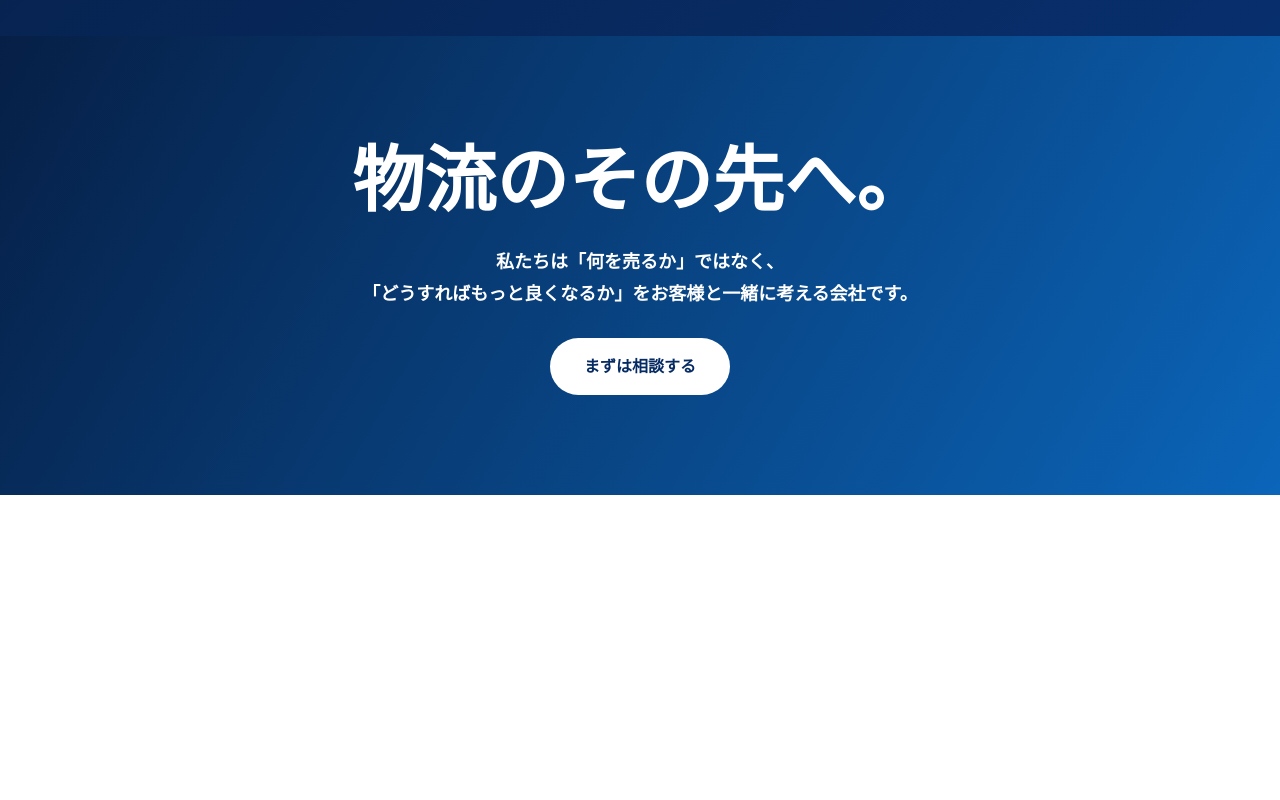
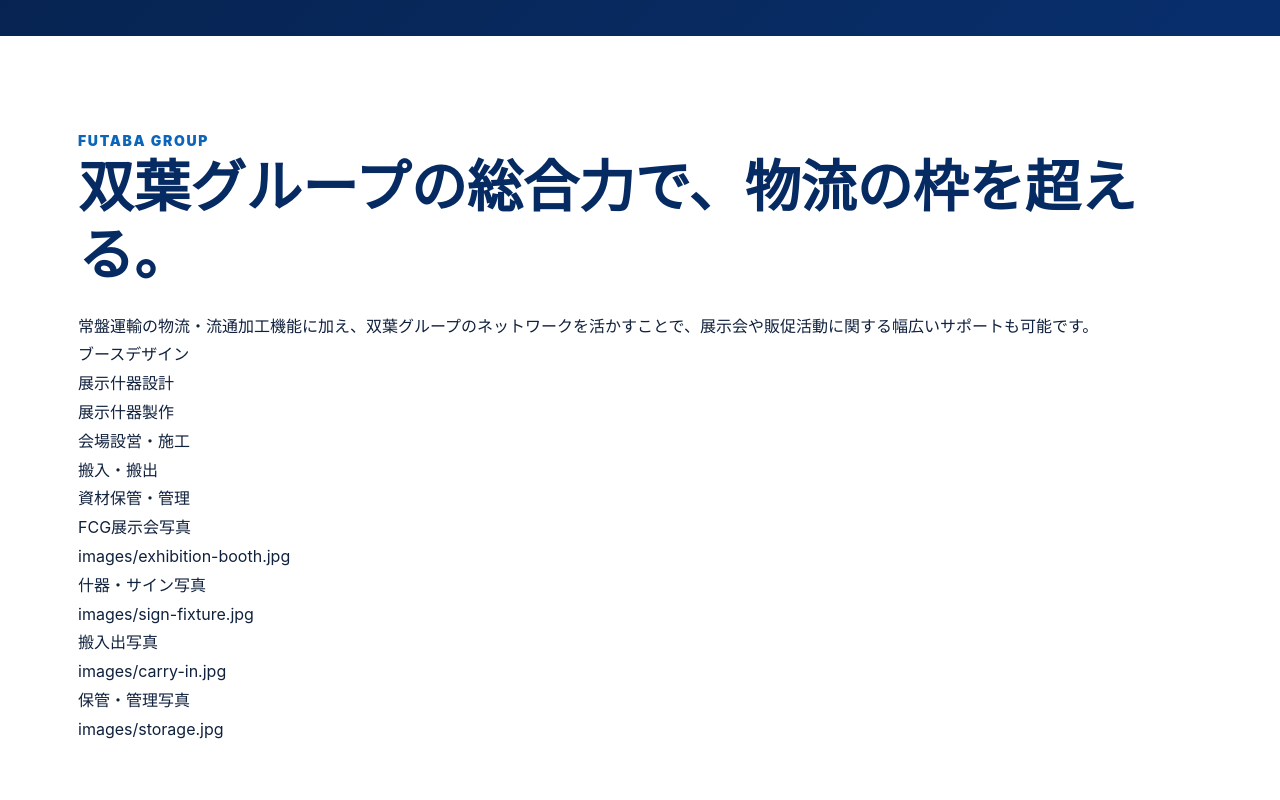
Before and after one commit to tokiwa-app/tokiwa-company-site, a Next.js app: page / in a window 1280 px wide. Shown: the part 4000-4800 px from the top of the page. Before the commit the page ends 4495 px from the top, so only its background shows below. Built offline with nearby package versions, Linux system fonts and the light colour scheme.

Commit message:
Add Futaba Group section with details and images
Added a new section for 'Futaba Group' with description and visual elements.

```diff
--- a/app/page.tsx
+++ b/app/page.tsx
@@ -139,6 +139,38 @@
           </div>
         </div>
       </section>
+<section className="section group">
+  <div className="container groupGrid">
+    <div className="groupText">
+      <p className="eyebrow">FUTABA GROUP</p>
+      <h2>双葉グループの総合力で、物流の枠を超える。</h2>
+      <p>
+        常盤運輸の物流・流通加工機能に加え、双葉グループのネットワークを活かすことで、展示会や販促活動に関する幅広いサポートも可能です。
+      </p>
+
+      <div className="groupItems">
+        {[
+          "ブースデザイン",
+          "展示什器設計",
+          "展示什器製作",
+          "会場設営・施工",
+          "搬入・搬出",
+          "資材保管・管理",
+        ].map((item) => (
+          <div key={item}>{item}</div>
+        ))}
+      </div>
+    </div>
+
+    <div className="groupVisual">
+      <div>FCG展示会写真<br />images/exhibition-booth.jpg</div>
+      <div>什器・サイン写真<br />images/sign-fixture.jpg</div>
+      <div>搬入出写真<br />images/carry-in.jpg</div>
+      <div>保管・管理写真<br />images/storage.jpg</div>
+    </div>
+  </div>
+</section>
+
 
       <section className="cta">
         <div className="container">
```
